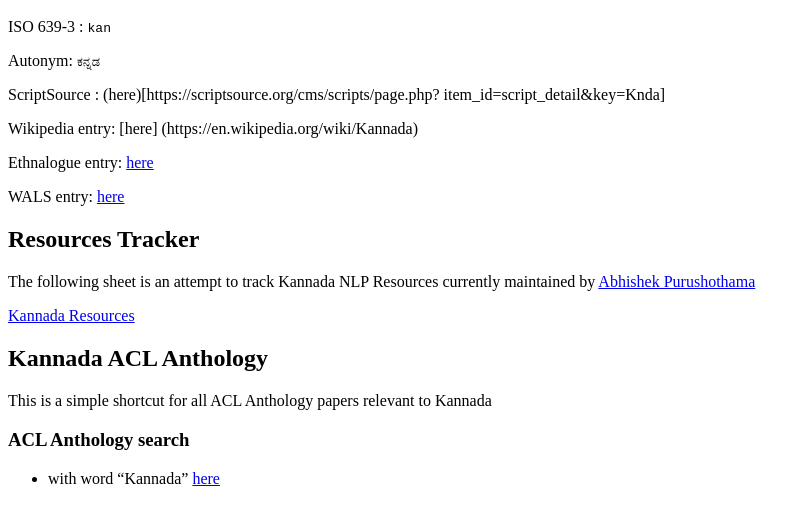
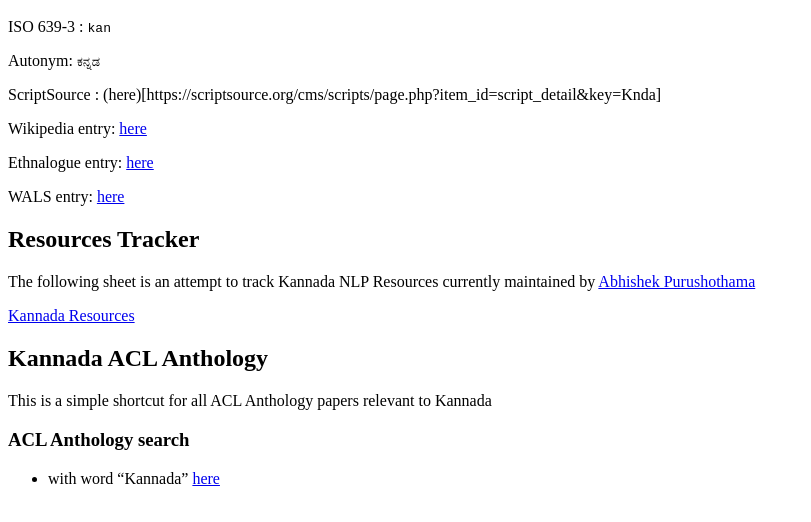
Before and after one commit to kannada-nlp/kannada-nlp.github.io, a plain HTML site: page index.html in a window 1280 px wide. Shown: the part 48-570 px from the top of the page, without its empty margins (0-811 px from the left). Drawn offline with Linux system fonts and the light colour scheme.

Commit message:
converted HTML

```diff
--- a/index.html
+++ b/index.html
@@ -1,9 +1,10 @@
 <h1 id="kannada-nlp">Kannada NLP</h1>
 <p>ISO 639-3 : <code>kan</code></p>
 <p>Autonym: <code>ಕನ್ನಡ</code></p>
-<p>ScriptSource : (here)[https://scriptsource.org/cms/scripts/page.php?
-item_id=script_detail&amp;key=Knda]</p>
-<p>Wikipedia entry: [here] (https://en.wikipedia.org/wiki/Kannada)</p>
+<p>ScriptSource :
+(here)[https://scriptsource.org/cms/scripts/page.php?item_id=script_detail&amp;key=Knda]</p>
+<p>Wikipedia entry: <a
+href="https://en.wikipedia.org/wiki/Kannada">here</a></p>
 <p>Ethnalogue entry: <a
 href="https://www.ethnologue.com/language/kan/">here</a></p>
 <p>WALS entry: <a
```
